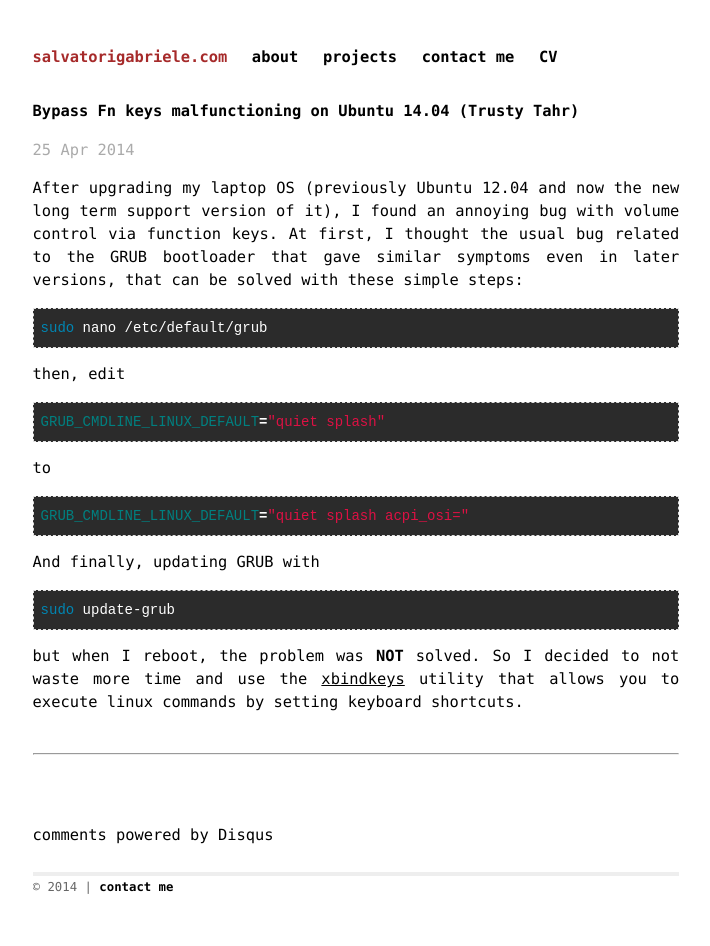
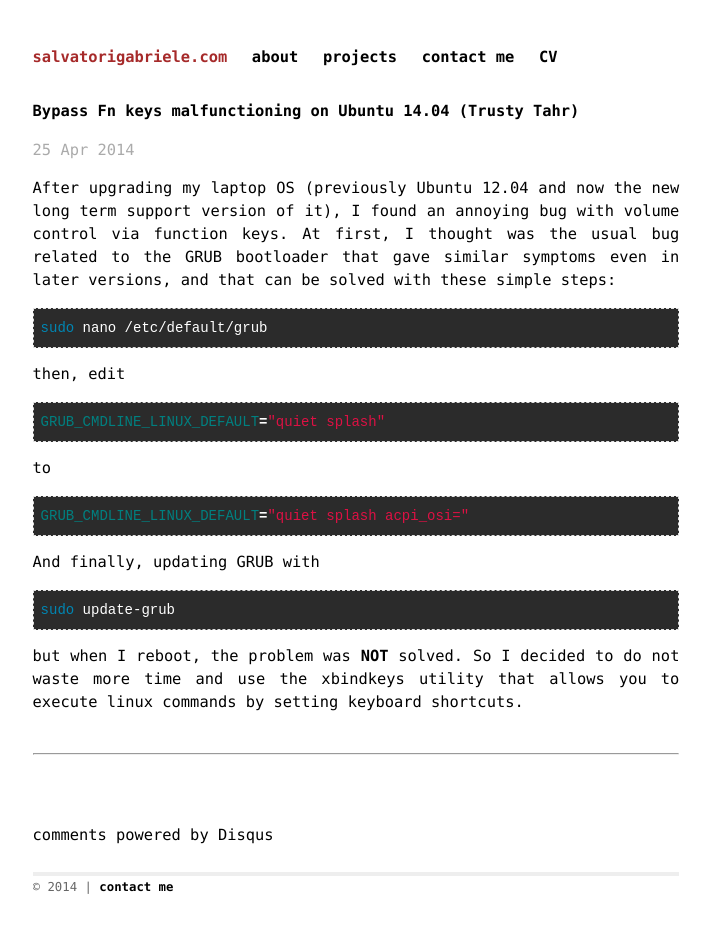
Before and after one commit to gsalvatori/salvatorigabriele.com, a Jekyll site: the page built from _posts/2014-04-25-Bypass-Fn-keys-malfunctioning-on-Ubuntu-Trusty-Tahr.markdown, in a window 1280 px wide. Shown: the whole page, without its empty margins (284-994 px from the left). Built offline with Jekyll 4.4.1, drawn with Linux system fonts in a browser that asks for light colours; Markdown is read by kramdown in place of the engine named in the settings; comment, search, counter and statistics services are not loaded.

Commit message:
Update 2014-04-25-Bypass-Fn-keys-malfunctioning-on-Ubuntu-Trusty-Tahr.markdown

```diff
--- a/_posts/2014-04-25-Bypass-Fn-keys-malfunctioning-on-Ubuntu-Trusty-Tahr.markdown
+++ b/_posts/2014-04-25-Bypass-Fn-keys-malfunctioning-on-Ubuntu-Trusty-Tahr.markdown
@@ -5,7 +5,7 @@ date:   2014-04-25 22:49:00
 categories: guides
 ---
 
-After upgrading my laptop OS (previously Ubuntu 12.04 and now the new long term support version of it), I found an annoying bug with volume control via function keys. At first, I thought the usual bug related to the GRUB bootloader that gave similar symptoms even in later versions, that can be solved with these simple steps:
+After upgrading my laptop OS (previously Ubuntu 12.04 and now the new long term support version of it), I found an annoying bug with volume control via function keys. At first, I thought was the usual bug related to the GRUB bootloader that gave similar symptoms even in later versions, and that can be solved with these simple steps:
 
 {% highlight bash %}
 sudo nano /etc/default/grub
@@ -29,4 +29,4 @@ And finally, updating GRUB with
 sudo update-grub
 {% endhighlight %}
 
-but when I reboot, the problem was <b>NOT</b> solved. So I decided to not waste more time and use the <u>xbindkeys</u> utility that allows you to execute linux commands by setting keyboard shortcuts.
+but when I reboot, the problem was <b>NOT</b> solved. So I decided to do not waste more time and use the <a href="http://www.nongnu.org/xbindkeys/xbindkeys.html">xbindkeys</a> utility that allows you to execute linux commands by setting keyboard shortcuts.
```
